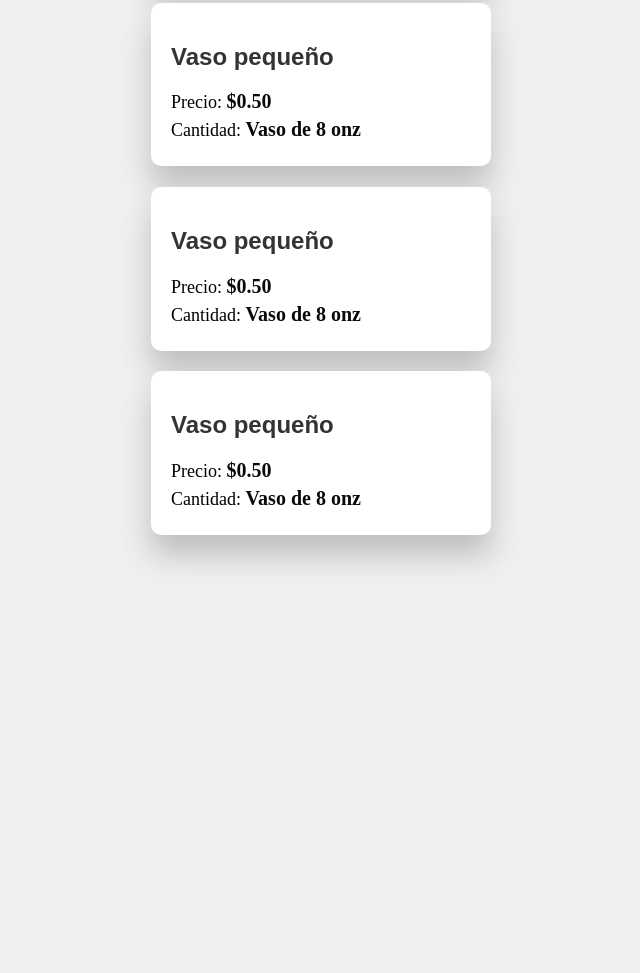
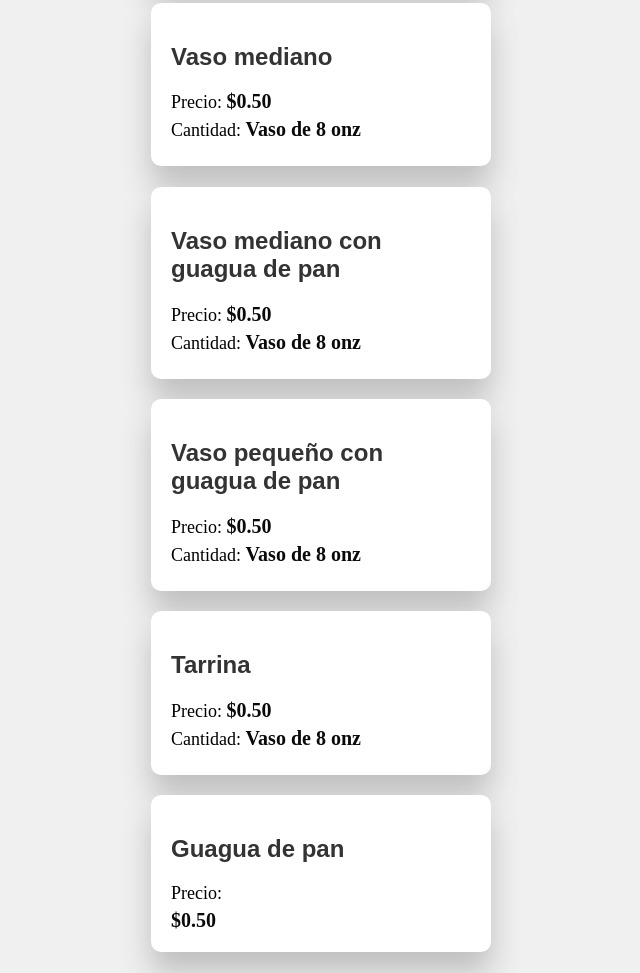
Before and after one commit to lapedrasoft/Colada, a plain HTML site: page index.html in a window 1280 px wide. Shown: the part 202-1175 px from the top of the page, without its empty margins (319-959 px from the left). Before the commit the page ends 800 px from the top, so only its background shows below. Drawn offline with Linux system fonts and the light colour scheme.

```diff
--- a/index.html
+++ b/index.html
@@ -20,7 +20,7 @@
 
         <div class="card">
             <div class="card-title">
-                <h2>Vaso pequeño</h2>
+                <h2>Vaso mediano</h2>
             </div>
             <div class="card-body">
                 <p>Precio:  <b>$0.50</b></p>
@@ -30,7 +30,7 @@
 
         <div class="card">
             <div class="card-title">
-                <h2>Vaso pequeño</h2>
+                <h2>Vaso mediano con guagua de pan</h2>
             </div>
             <div class="card-body">
                 <p>Precio:  <b>$0.50</b></p>
@@ -40,13 +40,33 @@
 
         <div class="card">
             <div class="card-title">
-                <h2>Vaso pequeño</h2>
+                <h2>Vaso pequeño con guagua de pan</h2>
             </div>
             <div class="card-body">
                 <p>Precio:  <b>$0.50</b></p>
                 <p>Cantidad: <b>Vaso de 8 onz</b> </p>
             </div>
         </div>
+
+        <div class="card">
+            <div class="card-title">
+                <h2>Tarrina</h2>
+            </div>
+            <div class="card-body">
+                <p>Precio:  <b>$0.50</b></p>
+                <p>Cantidad: <b>Vaso de 8 onz</b> </p>
+            </div>
+        </div>
+
+        <div class="card">
+            <div class="card-title">
+                <h2>Guagua de pan</h2>
+            </div>
+            <div class="card-body">
+                <p>Precio: </p>
+                <b>$0.50</b>
+            </div>
+        </div>
     </div>
 </body>
 </html>
```
